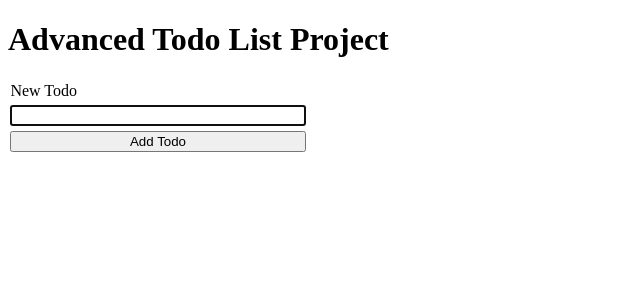
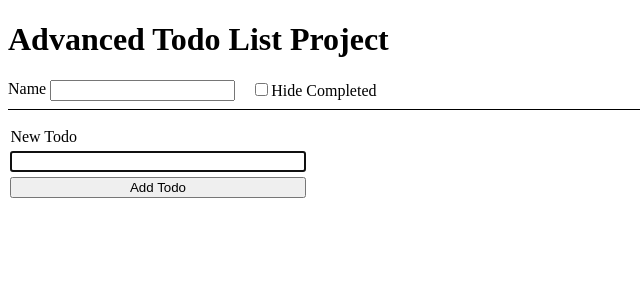
Before and after one commit to akshaycodess/react-basic-and-intermediate, a React (Vite) app: page / in a window 1280 px wide. Shown: the top 300 px of the page, without its empty margins (0-640 px from the left). Built offline with nearby package versions, Linux system fonts and the light colour scheme.

Commit message:
step3 filterform

```diff
--- a/src/App.jsx
+++ b/src/App.jsx
@@ -1,7 +1,8 @@
-import { createContext, useEffect, useReducer } from "react"
+import { createContext, useEffect, useReducer, useState } from "react"
 import "./style.css"
 import { TodoForm } from "./TodoForm"
 import { TodoList } from "./TodoList"
+import { TodoFilterForm } from "./TodoFilterForm"
 
 const LOCAL_STORAGE_KEY = "todos"
 const ACTIONS = {
@@ -44,10 +45,17 @@ function reducer(todos, { type, payload }) {
 export const TodoContext = createContext()
 
 function App() {
+  const [filterName, setFilterName] = useState("")
+  const [hideCompletedFilter, setHideCompletedFilter] = useState(false)
   const [todos, dispatch] = useReducer(reducer, [], (initialValue) => {
     const value = localStorage.getItem(LOCAL_STORAGE_KEY)
     if (value == null) return initialValue
     return JSON.parse(value)
+  })
+
+  const filterTodos = todos.filter((todo) => {
+    if(hideCompletedFilter && todo.completed) return false
+    return todo.name.includes(filterName)
   })
 
   useEffect(() => {
@@ -70,17 +78,23 @@ function App() {
   return (
     <TodoContext.Provider
       value={{
-        todos,
+        todos: filterTodos,
         addNewTodo,
         toggleTodo,
         deleteTodo,
       }}
     >
       <h1>Advanced Todo List Project</h1>
+      <TodoFilterForm
+        name={filterName}
+        setName={setFilterName}
+        hideCompleted={hideCompletedFilter}
+        setHideCompleted={setHideCompletedFilter}
+      />
       <TodoList />
       <TodoForm />
     </TodoContext.Provider>
-  )
+  );
 }
 
 export default App
@@ -88,3 +102,4 @@ export default App
 // Instructions
 // 1. The state for our todos should be stored in local storage so when we come back to the page at a later time all our data is still there
 // 2. Convert all the state in the application to use `useReducer` and `Context` to pass the state between components
+// 3. Add a form that lets you filter todos by their name and hide completed todos
--- /dev/null
+++ b/src/TodoFilterForm.jsx
@@ -0,0 +1,23 @@
+export function TodoFilterForm({name, setName, hideCompleted, setHideCompleted}) {
+    return (
+        <div className="filter-form">
+        <div className="filter-form-group">
+            <label htmlFor="name">Name</label>
+            <input
+            type="text"
+            id="name"
+            value={name}
+            onChange={(e) => setName(e.target.value)}
+            />
+        </div>
+        <label>
+            <input
+            type="checkbox"
+            checked={hideCompleted}
+            onChange={(e) => setHideCompleted(e.target.checked)}
+            />
+            Hide Completed
+        </label>
+        </div>
+    )
+}
```
